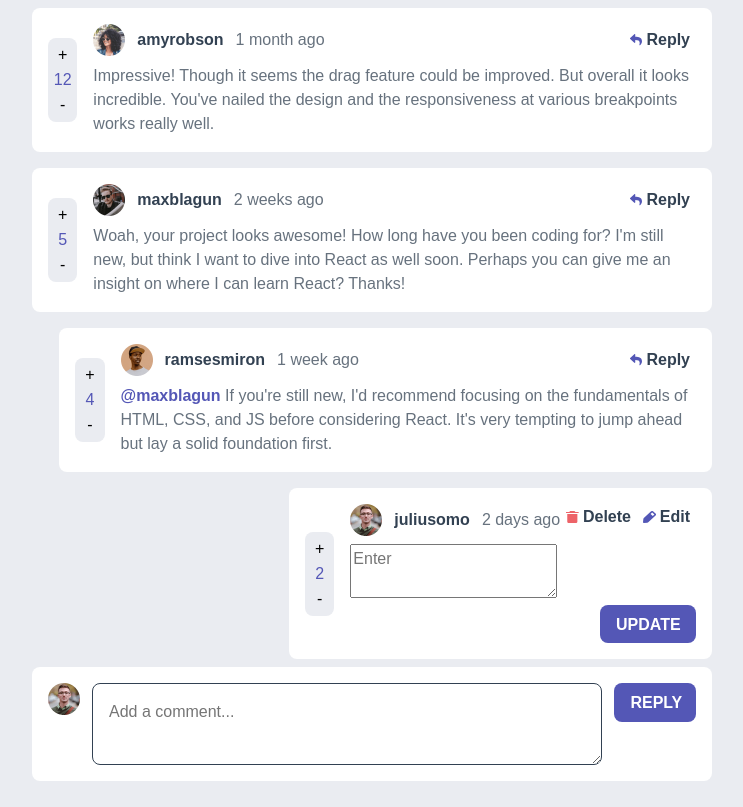
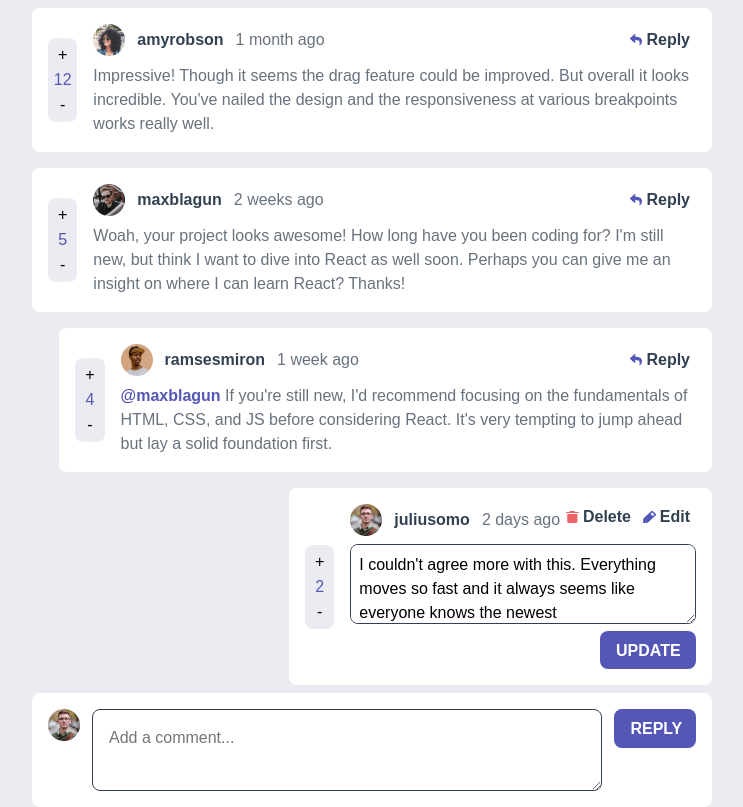
Before and after one commit to MaNaSDeo/Interactive-Comments-Section, a React (Vite) app: page / in a window 1280 px wide. Both pictures are taken after a click on the button "Edit". Shown: the whole page, without its empty margins (268-1011 px from the left). Built offline with nearby package versions, Linux system fonts and the light colour scheme.

Commit message:
Edit function

```diff
--- a/src/Component/Comment/Comment.css
+++ b/src/Component/Comment/Comment.css
@@ -25,6 +25,8 @@
 }
 .card{
     margin: 1rem 1rem 1rem 0.5rem;
+    width: 100%;
+    overflow: hidden;
     /* display: flex;
     flex-direction: column;
     align-items: end; */
@@ -90,15 +92,27 @@ button{
 }
 .comments{
     margin-top: 0.5rem;
+    /* width: 100%; */
 }
 .comments span{
     color: var(--css-moderate-blue);
     font-weight: 700;
 }
+.comment-textarea{
+    width: 100%;
+    min-height: 5rem;
+    overflow: auto;
+    resize: vertical;
+    box-sizing: border-box;
+    padding: 0.5rem;
+    border: 1px var(--css-dark-blue) solid;
+    border-radius: 0.5rem;
+    cursor: pointer;
+}
 
 .replies-container{
-    max-width: 96%; /* 80% of the parent's width */
-  display: flex;
-  flex-direction: column;
-  align-items: end;
+    max-width: 96%;
+    display: flex;
+    flex-direction: column;
+    align-items: end;
 }
--- a/src/Component/Comment/index.jsx
+++ b/src/Component/Comment/index.jsx
@@ -7,10 +7,38 @@ import Reply from '../Reply';
 import { useState } from 'react';
 
 function Comment({data, currentUserData, setData}) {
+
   const [replyNeeded , setReplyNeeded] = useState(false);
-  const [editComment, setEditComment] = useState('');
+  const [editComment, setEditComment] = useState(data.content);
   const [isEditable, setIsEditable] = useState(false);
   const [upvotes, setUpvotes] = useState(data.score);
+
+  // console.log(editComment)
+  const handleUpdate = () => {
+    setData(prevData => {
+      if(prevData.comments){
+        const updatedComment = prevData.comments.map(comment => {
+          if(comment.id === data.id){
+            return{...comment, content: editComment};
+          } else {
+            // return comment
+            if(comment.replies){
+              const updateReplies = comment.replies.map(reply =>  {
+                if(reply.id === data.id){
+                  return {...reply, content: editComment}
+                } else { return reply}
+              });
+              return {...comment, replies: updateReplies}
+            } else{ return comment}
+          }
+        });
+        return {...prevData, comments: updatedComment};
+      } else{
+        return prevData;
+      }
+    });
+    setIsEditable(!isEditable)
+  }
 
   return (
     <div className='comments-container'>
@@ -21,7 +49,6 @@ function Comment({data, currentUserData, setData}) {
           <button
             onClick={() => {
               const currentSore = upvotes - data.score;
-              console.log(currentSore);
               if(currentSore < 1)
                 setUpvotes(upvotes + 1)}}>
             +
@@ -30,7 +57,6 @@ function Comment({data, currentUserData, setData}) {
           <button
             onClick={() => {
               const currentSore = data.score - upvotes;
-              console.log(currentSore);
               if(currentSore < 1)
                 setUpvotes(upvotes - 1)}}>
             -
@@ -82,6 +108,7 @@ function Comment({data, currentUserData, setData}) {
           {/* Comment */}
           <div className='comments'>
             {(data.user.username==='juliusomo' && isEditable)? <textarea
+              className="comment-textarea"
               placeholder='Enter'
               value={editComment}
               onChange={(e) => setEditComment(e.target.value)}
@@ -89,7 +116,9 @@ function Comment({data, currentUserData, setData}) {
             {/* <p>{data.content}</p> */}
           </div>
           {isEditable && <div className="update-btn">
-            <button>UPDATE</button>
+            <button
+              onClick={handleUpdate}
+              >UPDATE</button>
           </div>}
         </div>
       </div>
--- a/src/Component/Reply/Reply.css
+++ b/src/Component/Reply/Reply.css
@@ -30,7 +30,7 @@
     max-height: 12rem; /* Maximum height */
     overflow: auto; /* Adds a scrollbar if the content exceeds the max-height */
     width: 100%; /* Full width */
-    resize: vertical; /* Disables manual resizing */
+    resize: vertical;
     box-sizing: border-box;
     margin: 0 0.75rem; /* Add some space between input and button */
     padding: 1rem;
```
Also changed, not shown: src/Component/Main/index.jsx (+9 -0 lines).
